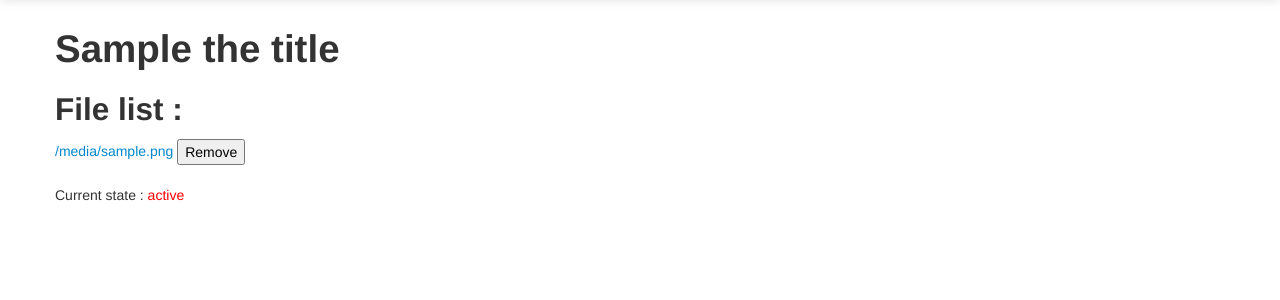
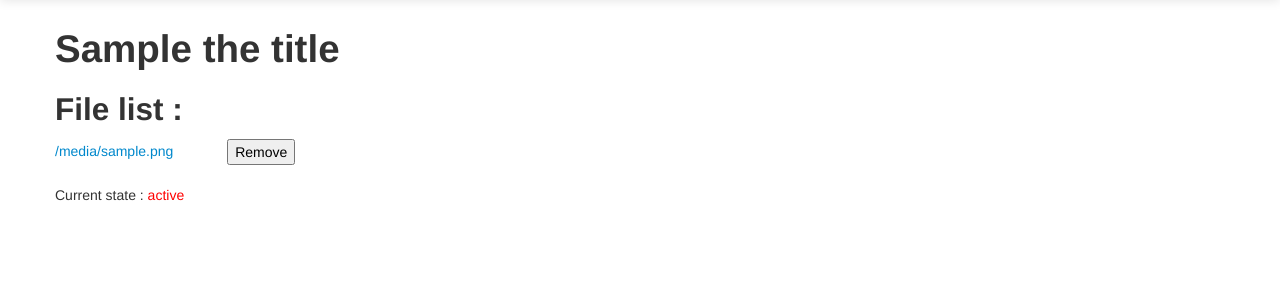
Before and after one commit to kpichardie/front-keeper, a Django app: template frontkeeper/frontkeeper/templates/list.html in a window 1280 px wide. Shown: the part 41-341 px from the top of the page. Run offline with Django 3.2, Linux system fonts and the light colour scheme; the template is opened without the code that fills it: most values are stand-ins (such as "Sample title", 1, 10 or a date in 2020); some libraries are stand-ins or nearby versions.

Commit message:
Adjust remove button to avoid mistakes remove

```diff
--- a/frontkeeper/frontkeeper/templates/list.html
+++ b/frontkeeper/frontkeeper/templates/list.html
@@ -9,8 +9,8 @@
 	{% load tags %}
 	{% for filename  in files %}
         <form method="post" action="">{% csrf_token %}
-	<a href='{% url 'edit' filename %}'>{{filename}}</a>
-	<input type="submit" value="Remove" name=Remove"><input type="hidden" name=fileid value='{{filename}}'/>
+	<div> <a style="padding-right:50px" href='{% url 'edit' filename %}'>{{filename}}</a>
+	<input type="submit" value="Remove" name=Remove"><input type="hidden" name=fileid value='{{filename}}'/></div>
 	</form>
 
         {% endfor %}
```
